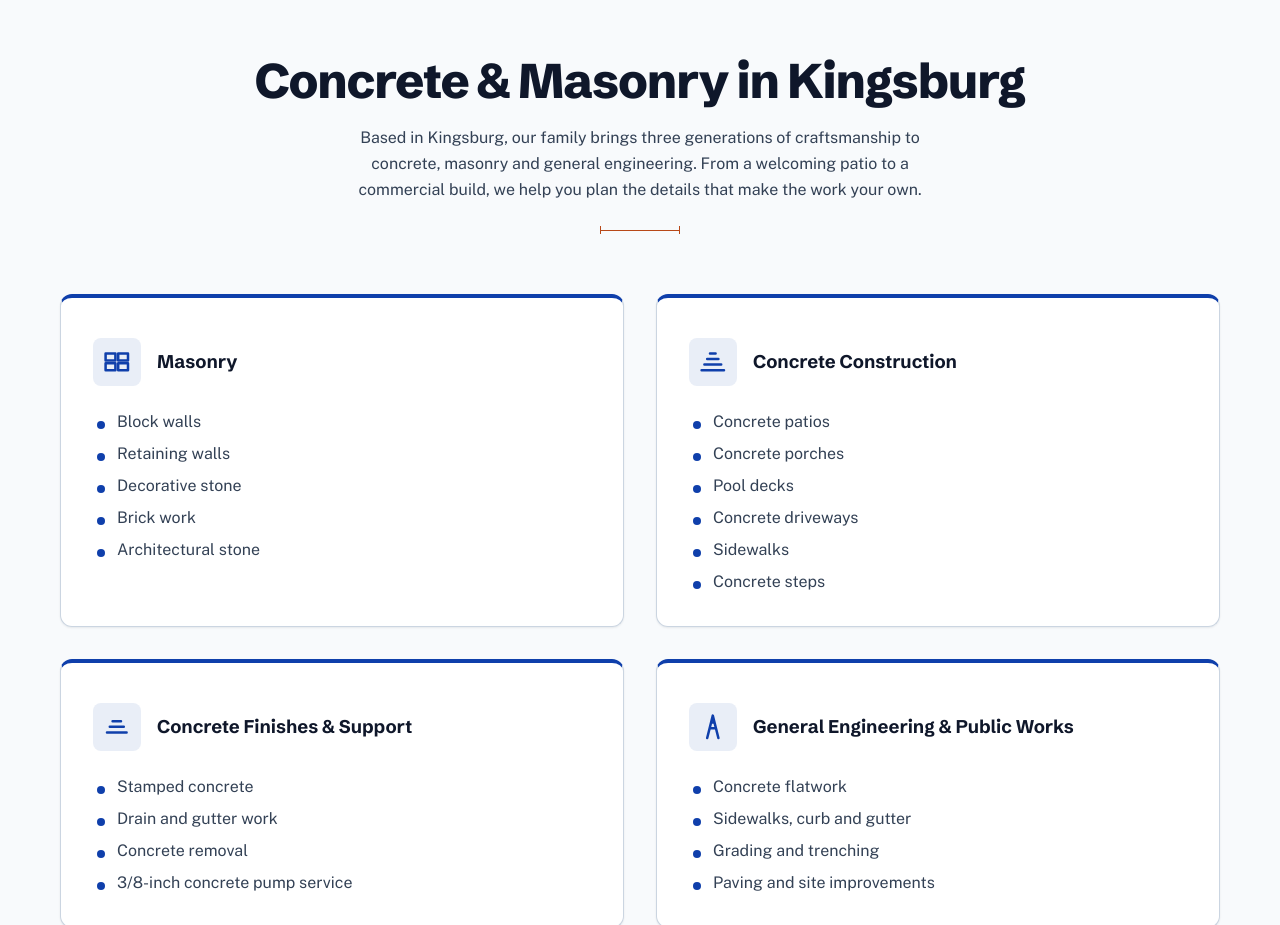
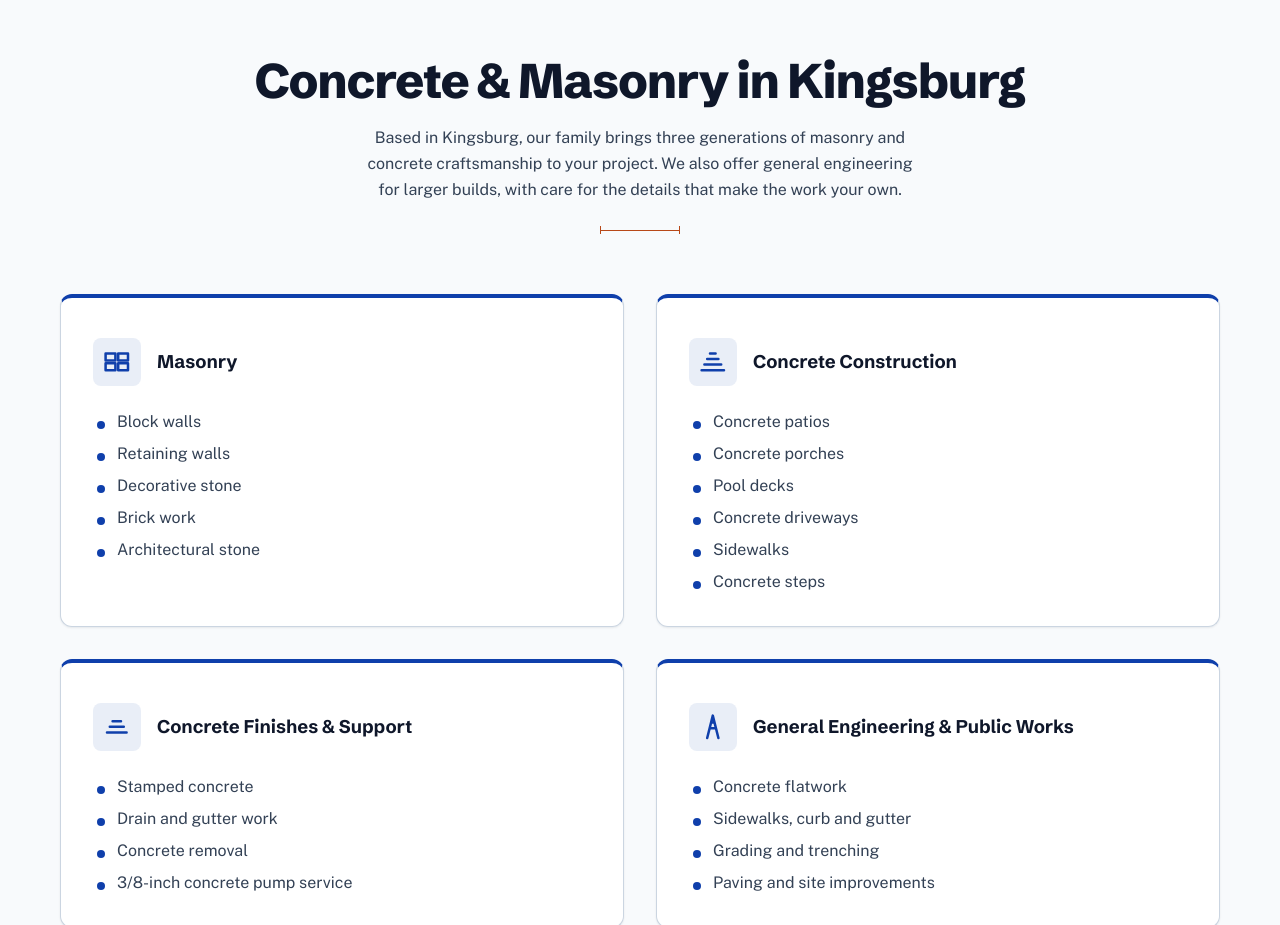
Before and after one commit to HexaComb/ruiz-ent, an Astro site: page / in a window 1280 px wide. Shown: the part 840-1765 px from the top of the page. Built offline with nearby package versions, Linux system fonts and the light colour scheme; Astro itself is replaced by a stand-in of ours.

Commit message:
Clarify family trade heritage applies to masonry and concrete

```diff
--- a/src/components/ServicesOverview.astro
+++ b/src/components/ServicesOverview.astro
@@ -79,7 +79,7 @@ const services = [
     <h2 class="section-title" id="services-heading">
       Concrete &amp; Masonry in Kingsburg
     </h2>
-    <p class="section-subtitle centered">Based in Kingsburg, our family brings three generations of craftsmanship to concrete, masonry and general engineering. From a welcoming patio to a commercial build, we help you plan the details that make the work your own.</p>
+    <p class="section-subtitle centered">Based in Kingsburg, our family brings three generations of masonry and concrete craftsmanship to your project. We also offer general engineering for larger builds, with care for the details that make the work your own.</p>
   </div>
 
   <div class="services-directory stack stack--lg" aria-label="All services">
```
